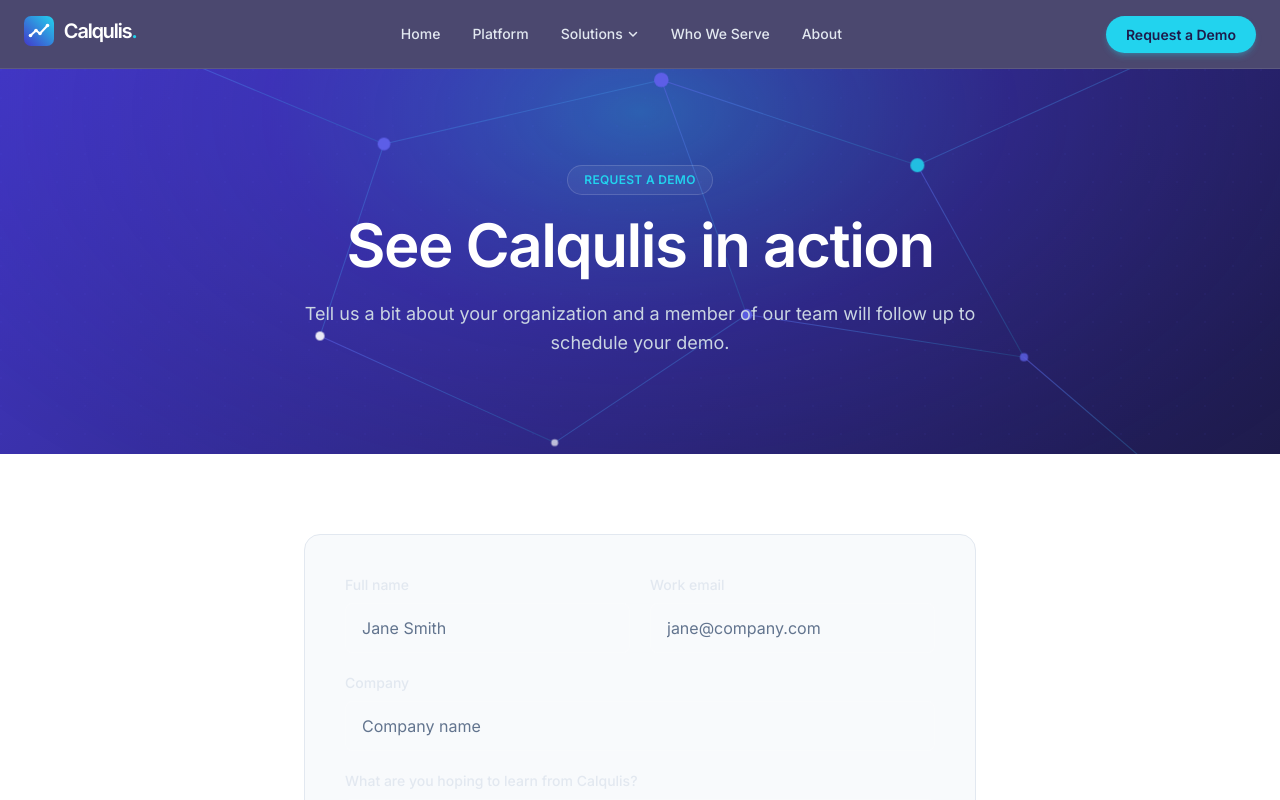
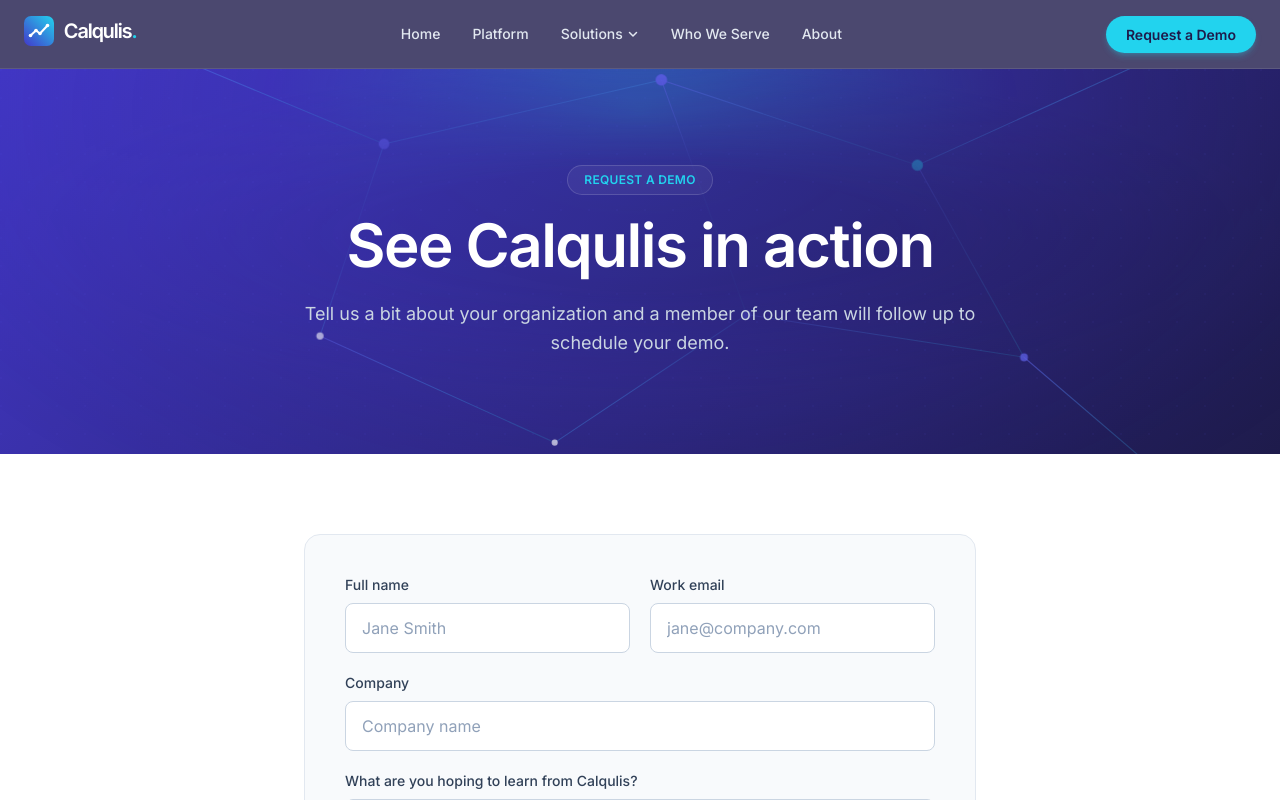
Before and after one commit to CalTech-Web/calqulis, a Next.js app in the folder site/: page /request-a-demo in a window 1280 px wide. Shown: the top 800 px of the page. Built offline with nearby package versions, Linux system fonts and the light colour scheme.

Commit message:
Fix visual audit findings

```diff
--- a/site/src/app/globals.css
+++ b/site/src/app/globals.css
@@ -45,6 +45,23 @@
   background-size: 28px 28px;
 }
 
+/* Fades the decorative network motif behind the centered hero copy so
+   nodes never sit directly on top of readable text. */
+.network-fade {
+  -webkit-mask-image: radial-gradient(
+    ellipse 65% 55% at 50% 42%,
+    rgba(0, 0, 0, 0.12) 0%,
+    rgba(0, 0, 0, 0.12) 30%,
+    black 78%
+  );
+  mask-image: radial-gradient(
+    ellipse 65% 55% at 50% 42%,
+    rgba(0, 0, 0, 0.12) 0%,
+    rgba(0, 0, 0, 0.12) 30%,
+    black 78%
+  );
+}
+
 .node-pulse {
   transform-box: fill-box;
   transform-origin: center;
@@ -59,8 +76,8 @@
     transform: scale(1);
   }
   50% {
-    opacity: 1;
-    transform: scale(1.7);
+    opacity: 0.9;
+    transform: scale(1.35);
   }
 }
 
--- a/site/src/app/page.tsx
+++ b/site/src/app/page.tsx
@@ -114,9 +114,9 @@
   return (
     <>
       <section className="relative overflow-hidden brand-gradient-bg">
-        <NetworkMotif className="absolute inset-0 h-full w-full opacity-90" />
-        <div className="absolute inset-0 node-grid opacity-[0.15]" />
-        <div className="relative mx-auto max-w-5xl px-6 py-28 text-center sm:py-36">
+        <NetworkMotif className="network-fade pointer-events-none absolute inset-0 z-0 h-full w-full opacity-90" />
+        <div className="pointer-events-none absolute inset-0 z-0 node-grid opacity-[0.15]" />
+        <div className="relative z-10 mx-auto max-w-5xl px-6 py-28 text-center sm:py-36">
           <p className="mb-6 inline-flex items-center rounded-full border border-white/15 bg-white/5 px-4 py-1.5 text-xs font-semibold uppercase tracking-wide text-brand-cyan">
             Behavioral Intelligence, Reimagined
           </p>
--- a/site/src/components/DemoForm.tsx
+++ b/site/src/components/DemoForm.tsx
@@ -59,8 +59,8 @@
   if (status === "success") {
     return (
       <div className="rounded-2xl border border-brand-emerald/30 bg-brand-emerald/10 p-8 text-center">
-        <h3 className="text-xl font-semibold text-white">Request received</h3>
-        <p className="mt-3 text-slate-300">
+        <h3 className="text-xl font-semibold text-slate-900">Request received</h3>
+        <p className="mt-3 text-slate-600">
           Thank you for your interest in Calqulis. A member of our team will follow up with you
           shortly to schedule your demo.
         </p>
@@ -76,7 +76,7 @@
       />
       <div className="grid grid-cols-1 gap-5 sm:grid-cols-2">
         <div>
-          <label htmlFor="name" className="mb-2 block text-sm font-medium text-slate-200">
+          <label htmlFor="name" className="mb-2 block text-sm font-medium text-slate-700">
             Full name
           </label>
           <input
@@ -86,12 +86,12 @@
             required
             minLength={2}
             autoComplete="name"
-            className="w-full rounded-lg border border-white/15 bg-white/5 px-4 py-3 text-white placeholder:text-slate-500 focus:border-brand-cyan focus:outline-none focus:ring-1 focus:ring-brand-cyan"
+            className="w-full rounded-lg border border-slate-300 bg-white px-4 py-3 text-slate-900 placeholder:text-slate-400 focus:border-brand-cyan focus:outline-none focus:ring-1 focus:ring-brand-cyan"
             placeholder="Jane Smith"
           />
         </div>
         <div>
-          <label htmlFor="email" className="mb-2 block text-sm font-medium text-slate-200">
+          <label htmlFor="email" className="mb-2 block text-sm font-medium text-slate-700">
             Work email
           </label>
           <input
@@ -100,14 +100,14 @@
             type="email"
             required
             autoComplete="email"
-            className="w-full rounded-lg border border-white/15 bg-white/5 px-4 py-3 text-white placeholder:text-slate-500 focus:border-brand-cyan focus:outline-none focus:ring-1 focus:ring-brand-cyan"
+            className="w-full rounded-lg border border-slate-300 bg-white px-4 py-3 text-slate-900 placeholder:text-slate-400 focus:border-brand-cyan focus:outline-none focus:ring-1 focus:ring-brand-cyan"
             placeholder="jane@company.com"
           />
         </div>
       </div>
 
       <div>
-        <label htmlFor="company" className="mb-2 block text-sm font-medium text-slate-200">
+        <label htmlFor="company" className="mb-2 block text-sm font-medium text-slate-700">
           Company
         </label>
         <input
@@ -116,25 +116,25 @@
           type="text"
           required
           autoComplete="organization"
-          className="w-full rounded-lg border border-white/15 bg-white/5 px-4 py-3 text-white placeholder:text-slate-500 focus:border-brand-cyan focus:outline-none focus:ring-1 focus:ring-brand-cyan"
+          className="w-full rounded-lg border border-slate-300 bg-white px-4 py-3 text-slate-900 placeholder:text-slate-400 focus:border-brand-cyan focus:outline-none focus:ring-1 focus:ring-brand-cyan"
           placeholder="Company name"
         />
       </div>
 
       <div>
-        <label htmlFor="message" className="mb-2 block text-sm font-medium text-slate-200">
+        <label htmlFor="message" className="mb-2 block text-sm font-medium text-slate-700">
           What are you hoping to learn from Calqulis?
         </label>
         <textarea
           id="message"
           name="message"
           rows={5}
-          className="w-full rounded-lg border border-white/15 bg-white/5 px-4 py-3 text-white placeholder:text-slate-500 focus:border-brand-cyan focus:outline-none focus:ring-1 focus:ring-brand-cyan"
+          className="w-full rounded-lg border border-slate-300 bg-white px-4 py-3 text-slate-900 placeholder:text-slate-400 focus:border-brand-cyan focus:outline-none focus:ring-1 focus:ring-brand-cyan"
           placeholder="Tell us a bit about your team and what you would like to see in a demo."
         />
       </div>
 
-      <div className="cf-turnstile" data-sitekey={TURNSTILE_SITEKEY} data-theme="dark" />
+      <div className="cf-turnstile" data-sitekey={TURNSTILE_SITEKEY} data-theme="light" />
 
       {status === "error" && (
         <p className="rounded-lg border border-red-400/30 bg-red-400/10 px-4 py-3 text-sm text-red-300">
--- a/site/src/components/Footer.tsx
+++ b/site/src/components/Footer.tsx
@@ -12,7 +12,6 @@
   { label: "About", href: "/about/" },
   { label: "Who We Serve", href: "/who-we-serve/" },
   { label: "Request a Demo", href: "/request-a-demo/" },
-  { label: "Contact", href: "/request-a-demo/" },
 ];
 
 const legalLinks = [
--- a/site/src/components/PageHero.tsx
+++ b/site/src/components/PageHero.tsx
@@ -12,10 +12,10 @@
 export default function PageHero({ eyebrow, title, description, children, compact }: PageHeroProps) {
   return (
     <section className="relative overflow-hidden brand-gradient-bg">
-      <NetworkMotif className="absolute inset-0 h-full w-full opacity-90" />
-      <div className="absolute inset-0 node-grid opacity-[0.15]" />
+      <NetworkMotif className="network-fade pointer-events-none absolute inset-0 z-0 h-full w-full opacity-90" />
+      <div className="pointer-events-none absolute inset-0 z-0 node-grid opacity-[0.15]" />
       <div
-        className={`relative mx-auto max-w-5xl px-6 text-center ${
+        className={`relative z-10 mx-auto max-w-5xl px-6 text-center ${
           compact ? "py-20 sm:py-24" : "py-28 sm:py-36"
         }`}
       >
```
